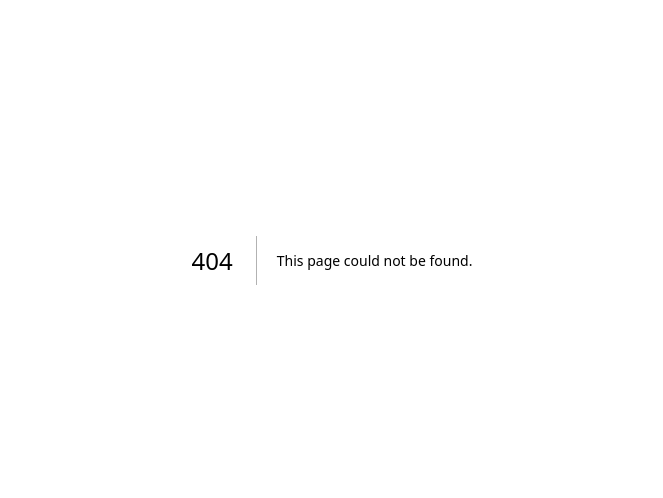
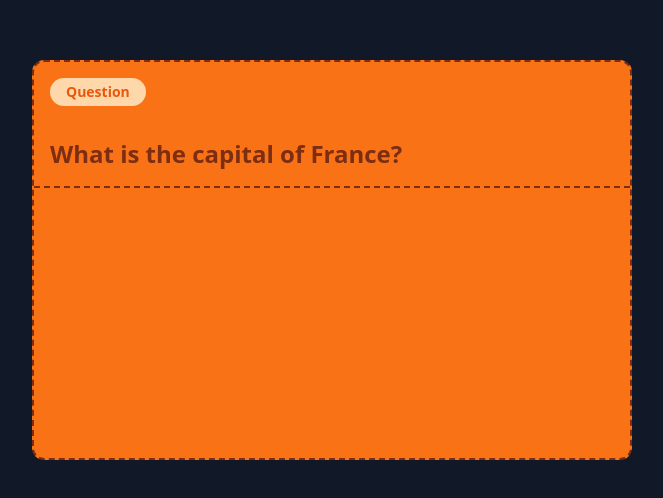
Before and after one commit to Divnoor-4602/animation-library, a Next.js app: page /flip-card in a window 1280 px wide. Before the commit this address had no page. Shown: the part 140-638 px from the top of the page, without its empty margins (308-971 px from the left). Built offline with nearby package versions, Linux system fonts and the light colour scheme.

Commit message:
Add FlipCard component with flip animation and link to page

```diff
--- /dev/null
+++ b/app/flip-card/page.tsx
@@ -0,0 +1,8 @@
+import FlipCard from "@/components/flip-card/FlipCard";
+import React from "react";
+
+const page = () => {
+  return <FlipCard />;
+};
+
+export default page;
--- a/app/page.tsx
+++ b/app/page.tsx
@@ -68,6 +68,11 @@ const page = () => {
             Page transitions
           </button>
         </Link>
+        <Link href={"/flip-card"}>
+          <button className="bg-indigo-600 text-white px-4 py-2 rounded-lg">
+            Flip Card
+          </button>
+        </Link>
       </div>
     </div>
   );
--- /dev/null
+++ b/components/flip-card/FlipCard.tsx
@@ -0,0 +1,80 @@
+"use client";
+
+import React, { useState } from "react";
+import { motion } from "framer-motion"; // Fix import: motion from "framer-motion"
+import { ArrowLeft } from "lucide-react";
+
+const FlipCard = () => {
+  const [isFlipped, setIsFlipped] = useState<boolean>(false);
+
+  const handleFlip = () => {
+    setIsFlipped(!isFlipped);
+  };
+
+  return (
+    <main className="bg-gray-900 h-screen flex items-center justify-center">
+      <motion.div
+        className="relative w-[600px] h-[400px] cursor-pointer"
+        onClick={handleFlip}
+        style={{
+          perspective: "1000px", // Add perspective to the parent
+        }}
+      >
+        <motion.div
+          className="relative w-full h-full"
+          initial={{ rotateX: 0 }}
+          animate={{ rotateX: isFlipped ? 180 : 0 }}
+          transition={{ duration: 0.3 }}
+          style={{
+            transformStyle: "preserve-3d", // Preserve 3D depth
+          }}
+        >
+          <FrontCard />
+          <BackCard />
+        </motion.div>
+      </motion.div>
+    </main>
+  );
+};
+
+const FrontCard = () => {
+  return (
+    <motion.div
+      className="bg-orange-500 w-full h-full rounded-xl border-2 border-dashed border-orange-900 absolute"
+      style={{
+        backfaceVisibility: "hidden",
+      }}
+    >
+      <div className="bg-orange-200 text-orange-600 font-bold w-fit px-4 py-1 rounded-2xl text-sm mt-4 ml-4">
+        Question
+      </div>
+      <div className="text-orange-900 text-2xl font-bold mt-8 ml-4">
+        What is the capital of France?
+      </div>
+      <hr className="border-t-2 border-dashed border-orange-900 w-full mt-4" />
+    </motion.div>
+  );
+};
+
+const BackCard = () => {
+  return (
+    <motion.div
+      className="bg-blue-500 w-full h-full rounded-xl border-2 border-dashed border-blue-900 absolute"
+      style={{
+        transform: "rotateX(180deg)", // Ensure back card starts flipped
+        backfaceVisibility: "hidden",
+      }}
+    >
+      <div className="bg-blue-200 text-blue-600 font-bold w-fit px-4 py-1 rounded-2xl text-sm mt-4 ml-4">
+        Answer
+      </div>
+      <div className="text-blue-900 text-2xl font-bold mt-8 ml-4">Paris</div>
+      <hr className="border-t-2 border-dashed border-blue-900 w-full mt-4" />
+      <button className="absolute bottom-4 left-4">
+        <ArrowLeft className="text-blue-900" />
+      </button>
+    </motion.div>
+  );
+};
+
+export default FlipCard;
```
